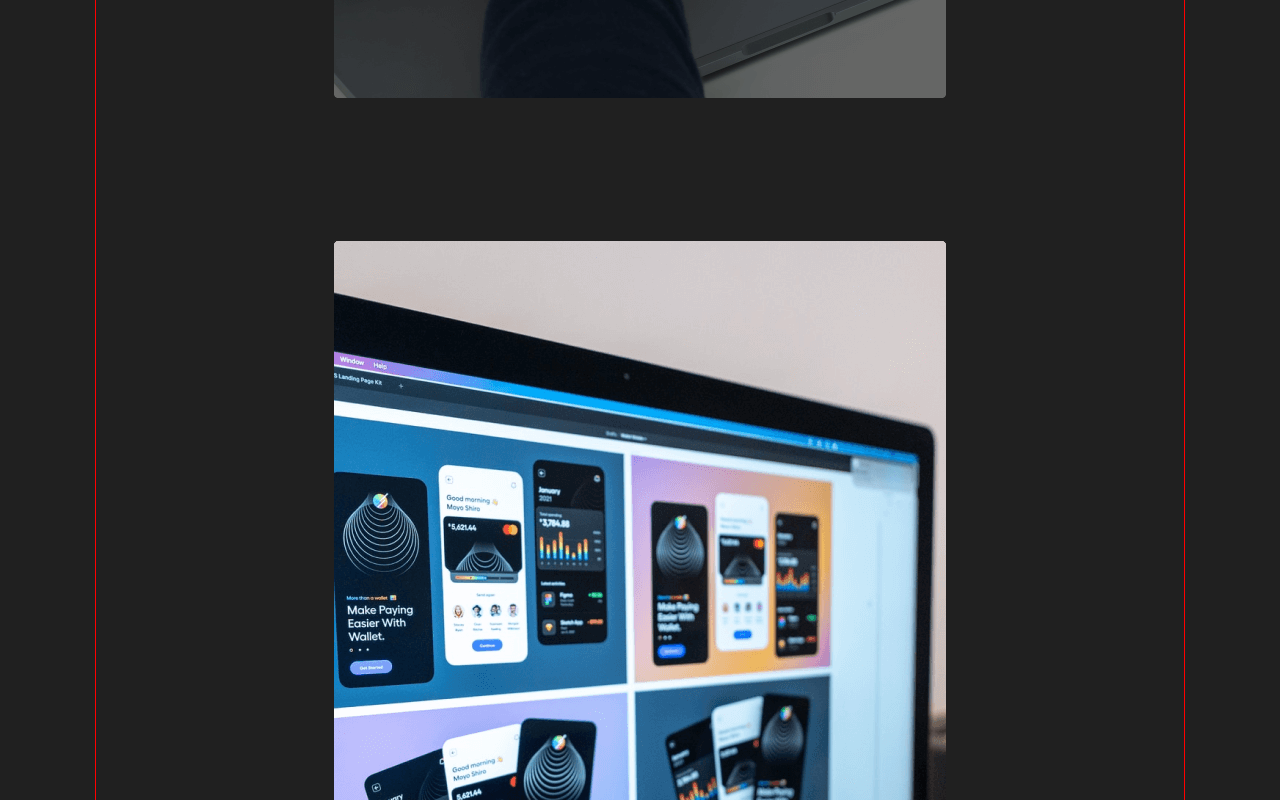
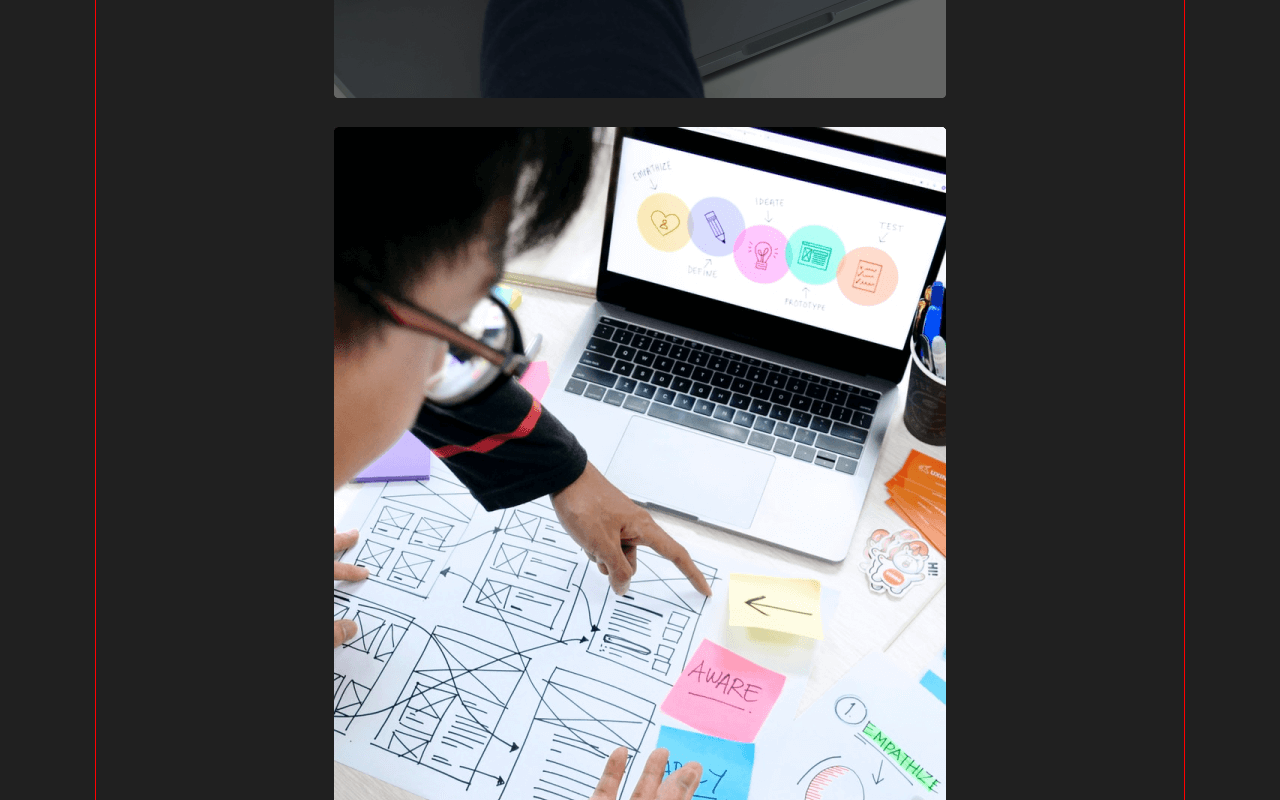
Before and after one commit to EgoshinVA/my-portfolio, a React (Create React App) app: page / in a window 1280 px wide. Shown: the part 1740-2540 px from the top of the page. Built offline with nearby package versions, Linux system fonts and the light colour scheme.

Commit message:
Styling Work

```diff
--- a/src/components/FlexWrapper.tsx
+++ b/src/components/FlexWrapper.tsx
@@ -13,4 +13,5 @@ export const FlexWrapper = styled.div<flexWrapperPropsType>`
   align-items: ${props => props.align || 'stretch'};
   justify-content: ${props => props.justify || 'flex-start'};
   flex-wrap: ${props => props.wrap ? 'wrap' : 'nowrap'};
+  height: 100%;
 `
--- a/src/components/SectionTitle.tsx
+++ b/src/components/SectionTitle.tsx
@@ -1,4 +1,11 @@
 import styled from "styled-components";
+import {theme} from "../style/Theme";
 
 export const SectionTitle = styled.h2`
+  text-align: center;
+  font-size: 36px;
+  font-weight: 700;
+  color: ${theme.colors.font};
+  padding: 240px 0 65px;
+
 `
--- a/src/layout/sections/work/Work.tsx
+++ b/src/layout/sections/work/Work.tsx
@@ -18,11 +18,15 @@ export const Work = () => {
                     <Icon iconId={'arrow'} height={'32'} viewBox={'0 0 32 32'}/>
                     <Label>Featured Work</Label>
                 </LabelIcon>
-                <FlexWrapper wrap justify={'center'}>
-                    <WorkPhotoWrapper><WorkPhoto src={laptop}/><Link>InVersion</Link></WorkPhotoWrapper>
-                    <WorkPhotoWrapper second><WorkPhoto src={mac}/><Link>InVersion</Link></WorkPhotoWrapper>
-                    <WorkPhotoWrapper><WorkPhoto src={work}/><Link>InVersion</Link></WorkPhotoWrapper>
-                    <WorkPhotoWrapper second><WorkPhoto src={phone}/><Link>InVersion</Link></WorkPhotoWrapper>
+                <FlexWrapper wrap justify={'center'} align={'flex-start'}>
+                    <Column>
+                        <WorkPhotoWrapper><WorkPhoto src={laptop}/><Link>InVersion</Link></WorkPhotoWrapper>
+                        <WorkPhotoWrapper><WorkPhoto src={work}/><Link>InVersion</Link></WorkPhotoWrapper>
+                    </Column>
+                    <Column>
+                        <WorkPhotoWrapper><WorkPhoto src={mac}/><Link>InVersion</Link></WorkPhotoWrapper>
+                        <WorkPhotoWrapper><WorkPhoto src={phone}/><Link>InVersion</Link></WorkPhotoWrapper>
+                    </Column>
                 </FlexWrapper>
             </Container>
         </StyledWork>
@@ -44,10 +48,6 @@ const LabelIcon = styled.div`
 
 `
 
-type WorkPhotoPropsType = {
-    second?: boolean
-}
-
 const WorkPhoto = styled.img`
   width: 612px;
   height: 888px;
@@ -63,9 +63,12 @@ const Link = styled.a`
   transform: translate(-50%, -50%);
 `
 
-const WorkPhotoWrapper = styled.div<WorkPhotoPropsType>`
+const WorkPhotoWrapper = styled.div`
   position: relative;
-  transform: translateY(${props => props.second ? '138px' : '0'});
+
+  & + & {
+    margin-top: 24px;
+  }
 
   &:hover {
     &::before {
@@ -74,8 +77,9 @@ const WorkPhotoWrapper = styled.div<WorkPhotoPropsType>`
       top: 0;
       right: 0;
       left: 0;
-      bottom: 0;
+      bottom: 5px;
       background: rgba(0, 0, 0, 0.6);
+      border-radius: 4px;
     }
   ;
 
@@ -85,3 +89,15 @@ const WorkPhotoWrapper = styled.div<WorkPhotoPropsType>`
     }
   }
 `
+
+const Column = styled.div`
+  flex-direction: column;
+
+  & + & {
+    margin-left: 24px;
+  }
+
+  &:last-child {
+    margin-top: 138px;
+  }
+`
```
